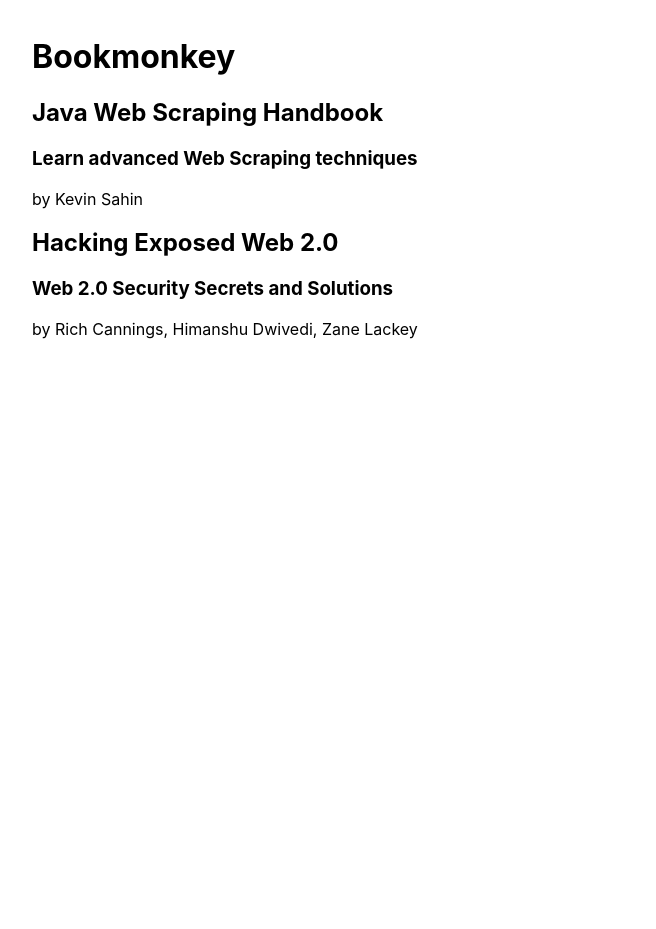
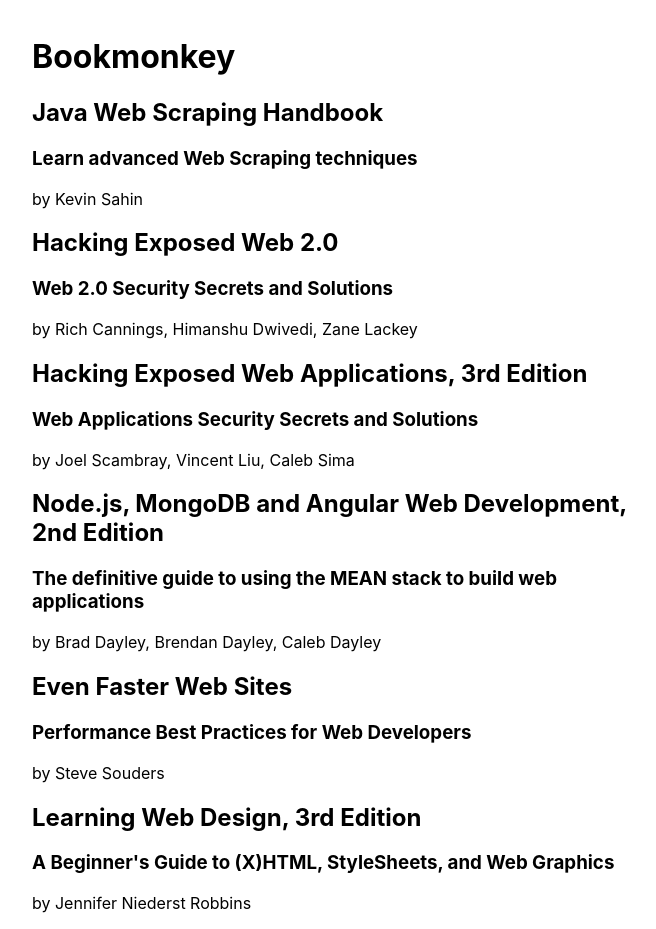
Before and after one commit to gabrielheinrich/react-typescript-workshop, a React (Create React App) app: page / in a window 1280 px wide. Shown: the whole page, without its empty margins (308-964 px from the left). Before the commit the page ends 800 px from the top, so only its background shows below. Built offline with nearby package versions, Linux system fonts and the light colour scheme.

Commit message:
05 Display a list of books

```diff
--- a/src/App.tsx
+++ b/src/App.tsx
@@ -1,15 +1,14 @@
 import React from "react";
 import "./App.css";
 import { AppHeader } from "./components/AppHeader";
-import { BookListItem } from "./components/BookListItem";
+import { BookList } from "./components/BookList";
 import { exampleBooks } from "./domain/book";
 
 function App() {
   return (
     <div className="App">
       <AppHeader />
-      <BookListItem book={exampleBooks[0]} />
-      <BookListItem book={exampleBooks[1]} />
+      <BookList books={exampleBooks} />
     </div>
   );
 }
--- /dev/null
+++ b/src/components/BookList/BookList.tsx
@@ -0,0 +1,15 @@
+import { Book } from "../../domain/book";
+import { BookListItem } from "../BookListItem";
+
+export interface BookListProps {
+  books: Book[];
+}
+export const BookList = ({ books }: BookListProps) => {
+  return (
+    <div>
+      {books.map((book) => (
+        <BookListItem book={book} key={book.id}></BookListItem>
+      ))}
+    </div>
+  );
+};
--- /dev/null
+++ b/src/components/BookList/index.ts
@@ -0,0 +1 @@
+export * from "./BookList";
```
Also changed, not shown: 1 other file (tests, documents, lock files or other folders).
